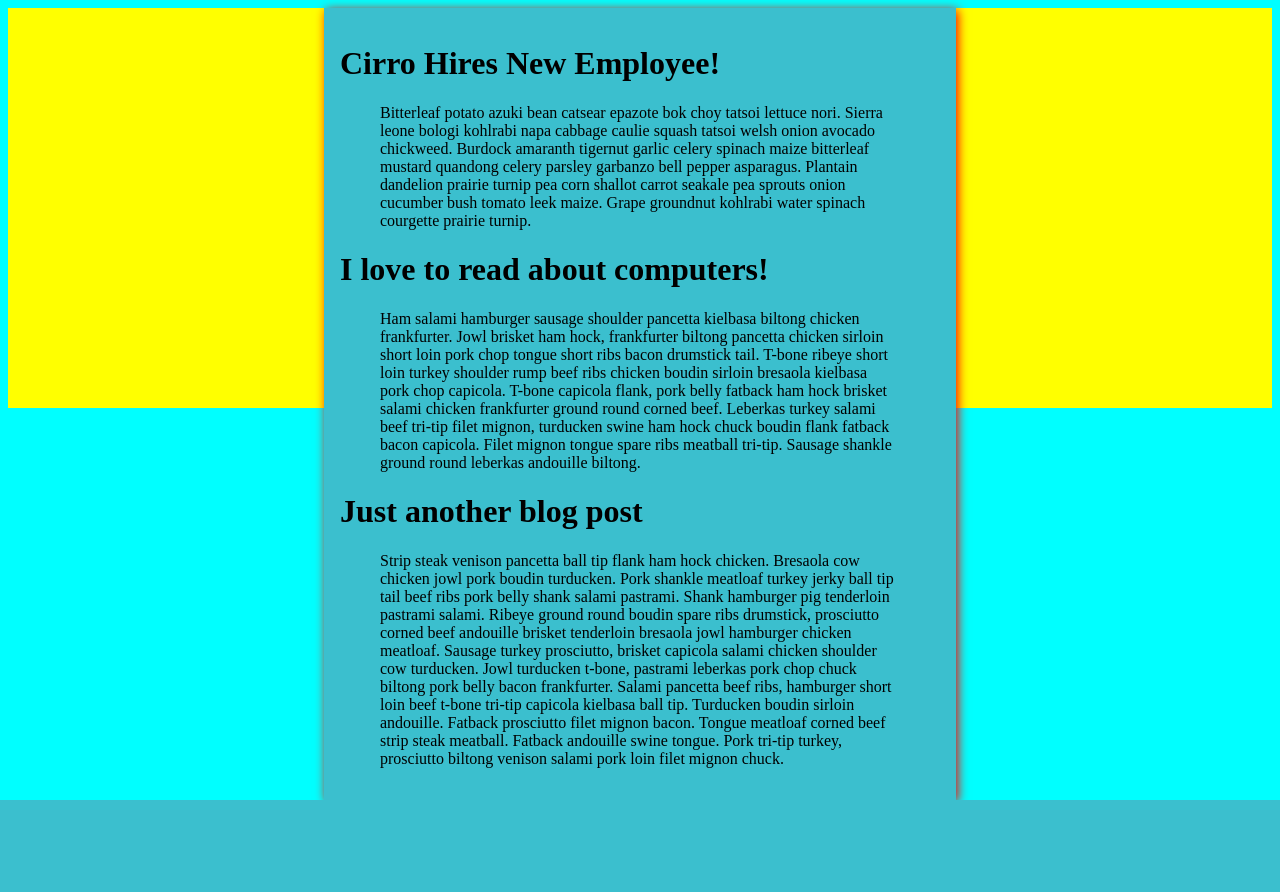
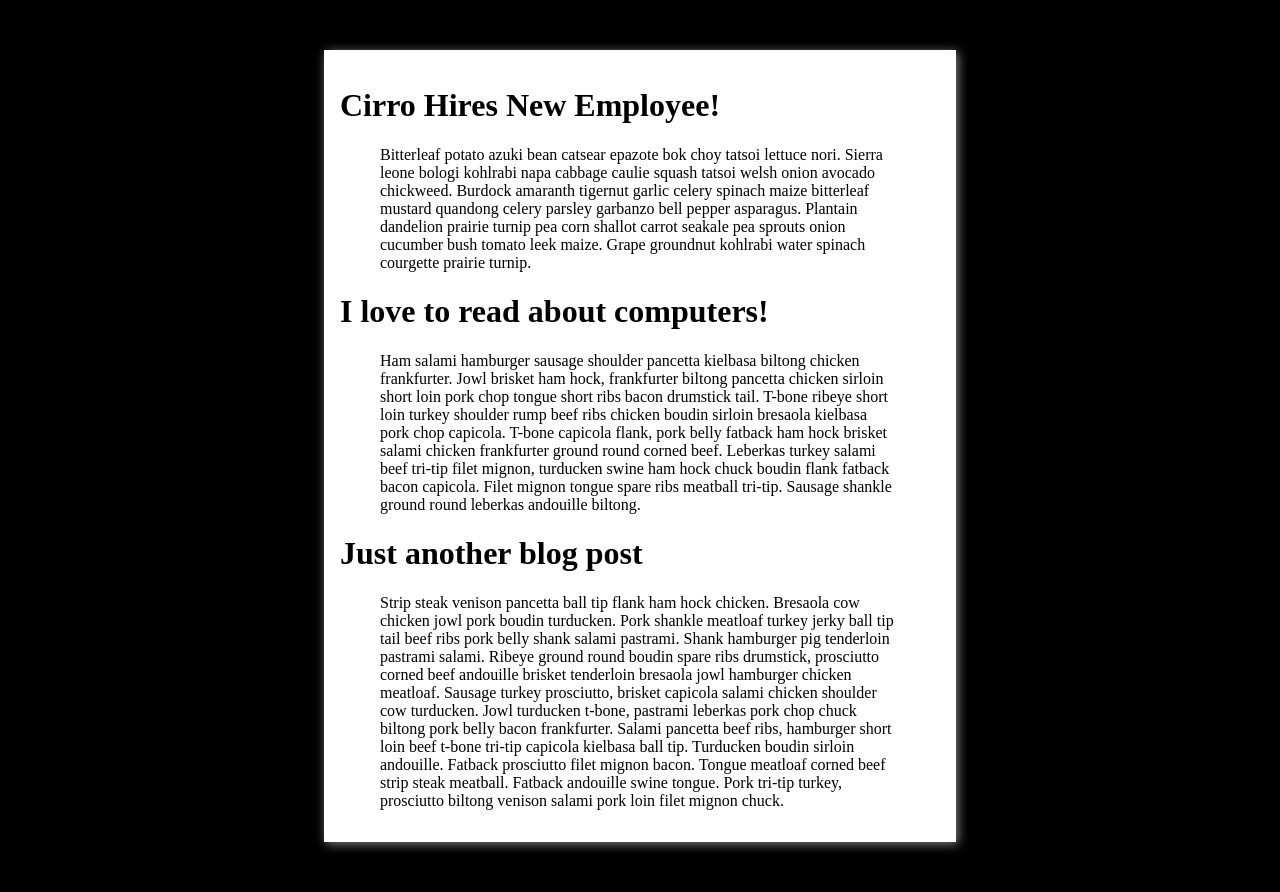
Before and after one commit to Liz303/dev, a PHP site: page / in a window 1280 px wide. Before the commit the page ends 800 px from the top, so only its background shows below. Run offline with PHP 8.4, Linux system fonts and the light colour scheme; some libraries are stand-ins or nearby versions.

Commit message:
changed sass background color

```diff
--- a/css/style.css
+++ b/css/style.css
@@ -1,9 +1,8 @@
 /*----------- Vars ------------ */
 /*----------- Main styling ------------ */
-body { background: aqua; }
+body { background: black; }
 
-.container { height: 400px; background: yellow; }
-.container:hover { background: fuchsia; }
-.container .inner { width: 600px; margin: 0 auto; padding: 16px; background: #3bbfce; -webkit-box-shadow: red 2px 2px 10px; -moz-box-shadow: red 2px 2px 10px; box-shadow: red 2px 2px 10px; }
+.container { height: 100%; background: black; }
+.container .inner { width: 600px; margin: 50px auto; padding: 16px; background: white; -webkit-box-shadow: gray 2px 2px 10px; -moz-box-shadow: gray 2px 2px 10px; box-shadow: gray 2px 2px 10px; }
 .container .inner h3 { color: white; text-transform: uppercase; font-size: 100px; filter: progid:DXImageTransform.Microsoft.Alpha(Opacity=100); opacity: 1; -webkit-transition: 1s; -moz-transition: 1s; -o-transition: 1s; transition: 1s; }
 .container .inner h3:hover { filter: progid:DXImageTransform.Microsoft.Alpha(Opacity=30); opacity: 0.3; color: black; cursor: pointer; }
--- a/sass/style.sass
+++ b/sass/style.sass
@@ -11,19 +11,17 @@
 /*----------- Main styling ------------*/
 
 body
-	background: aqua
+	background: black
 
 .container
-	height: 400px
-	background: yellow
-	&:hover
-		background: fuchsia
+	height: 100%
+	background: black
 	.inner
 		width: 600px
-		margin: 0 auto
+		margin: 50px auto
 		padding: $padding
-		background: $blue
-		+box-shadow(red 2px 2px 10px)
+		background: white
+		+box-shadow(gray 2px 2px 10px)
 		h3
 			color: white
 			text-transform: uppercase
```
